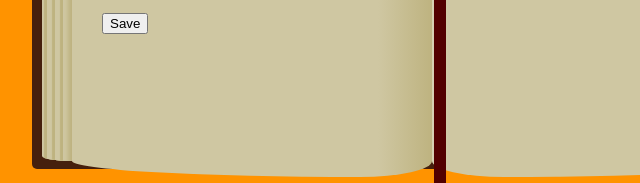
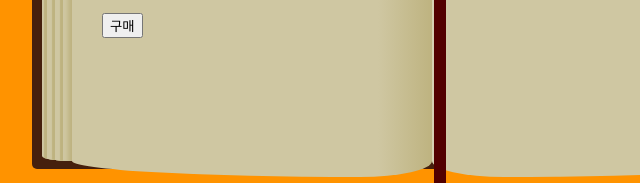
Before and after one commit to twiney29/blockchain-web, a plain HTML site: page index.html in a window 1280 px wide. Shown: the part 462-645 px from the top of the page, 208-848 px from the left. Drawn offline with nearby package versions, Linux system fonts and the light colour scheme.

Commit message:
save릏 구매로

```diff
--- a/index.html
+++ b/index.html
@@ -41,7 +41,7 @@
             <li><input id="yourname" type="text" placeholder="Your Name..."/></li>
             <li> <textarea id="yourquote" type="text" placeholder="Your Quote..."></textarea></li>
         </ol>
-        <button onclick="addName()">Save</button>
+        <button onclick="addName()">구매</button>
         <br>
         <p id="saved"></p>
         <p id="txid"></p>
```
